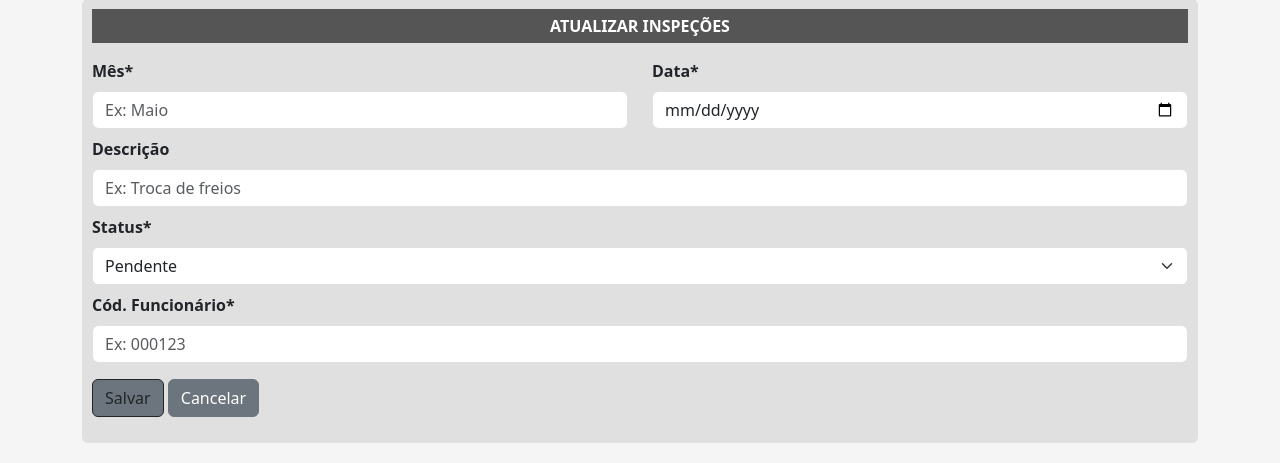
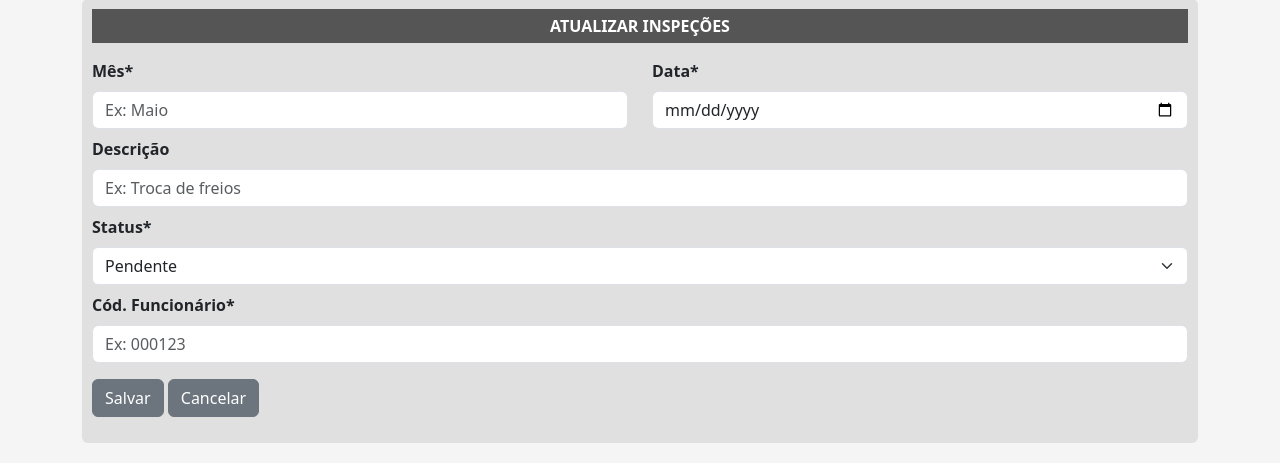
Before and after one commit to danielmuitolegal/ExpressoReal, a PHP site: page /manutencao.php in a window 1280 px wide. Shown: the part 415-878 px from the top of the page. Run offline with PHP 8.4, Linux system fonts and the light colour scheme; the visitor is signed in with stand-in values (Sample User, id 1); data that the repository does not hold is empty.

Commit message:
banaa de pijama

```diff
--- a/paginas/manutenção/manutencao.php
+++ b/paginas/manutenção/manutencao.php
@@ -226,7 +226,7 @@ $result_inspecoes = $conn->query($sql_inspecoes);
           <input type="number" class="form-control" placeholder="Ex: 000123">
         </div>
 
-        <button type="button" class="btn btn-secondary btn-outline-dark">Salvar</button>
+        <button type="button" class="btn btn-secondary ">Salvar</button>
         <button type="reset" class="btn btn-secondary">Cancelar</button>
       </form>
     </div>
```
